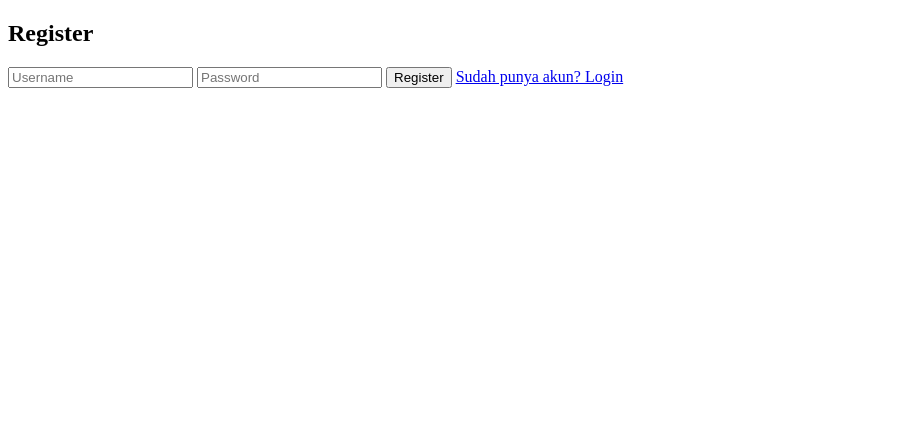
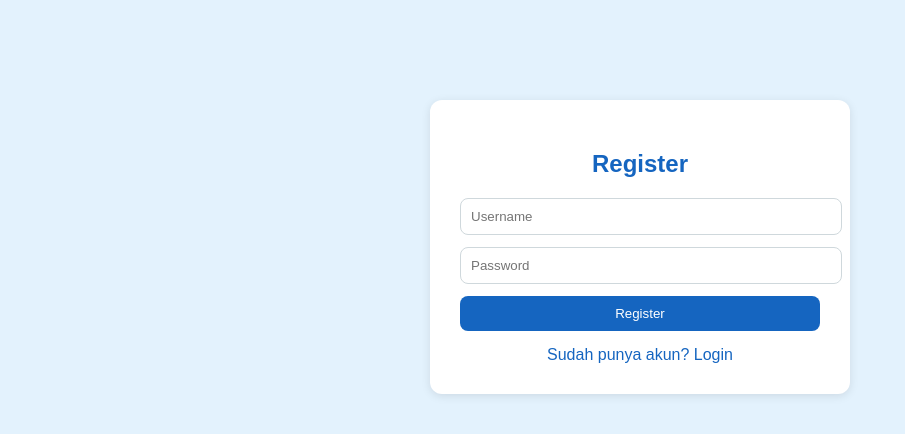
Before and after one commit to bhanualif/Device-info, a website: page register.html in a window 1280 px wide. Shown: the whole page, without its empty margins (0-905 px from the left). Drawn offline with Linux system fonts and the light colour scheme.

Commit message:
Update register.html

```diff
--- a/register.html
+++ b/register.html
@@ -2,7 +2,25 @@
 <html lang="id">
 <head>
   <meta charset="UTF-8" />
-  <title>Register</title>
+  <title>Register - Device Info</title>
+  <style>
+    body { font-family: "Poppins", sans-serif; background: #e3f2fd; margin: 0; padding: 0; }
+    .card {
+      max-width: 360px; margin: 100px auto; background: white;
+      padding: 30px; border-radius: 12px; box-shadow: 0 2px 10px rgba(0,0,0,.1);
+    }
+    h2 { text-align: center; color: #1565c0; margin-bottom: 20px; }
+    input {
+      width: 100%; padding: 10px; margin-bottom: 12px;
+      border-radius: 8px; border: 1px solid #cfd8dc;
+    }
+    button {
+      width: 100%; padding: 10px; background: #1565c0;
+      color: white; border: none; border-radius: 8px; cursor: pointer;
+    }
+    button:hover { background: #1565c0; }
+    a { display: block; text-align: center; margin-top: 15px; color: #1565c0;; text-decoration: none; }
+  </style>
 </head>
 <body>
   <div class="card">
@@ -14,7 +32,7 @@
   </div>
 
 <script>
-const API_BASE = window.location.origin;
+const API_BASE = "http://localhost:3000";
 
 async function register() {
   const username = document.getElementById("username").value.trim();
@@ -31,6 +49,5 @@ async function register() {
   if (res.ok) window.location.href = "login.html";
 }
 </script>
-
 </body>
 </html>
```
